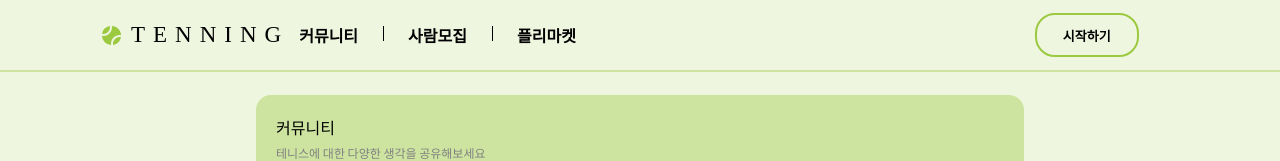
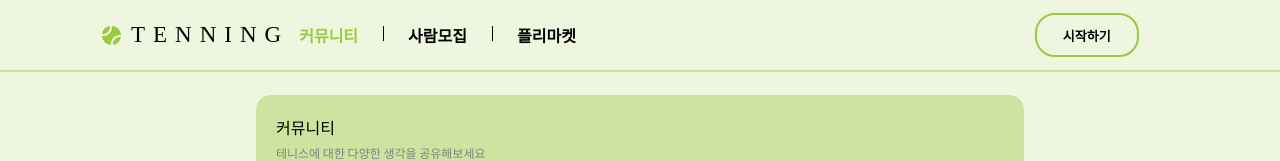
Before and after one commit to wjstjdus96/tennis-community, a React (Create React App) app: page /community in a window 1280 px wide. Shown: the top 161 px of the page. Built offline with nearby package versions, Linux system fonts and the light colour scheme; no server answers; the database is empty; a web font is replaced by a local one.

Commit message:
feat: Navbar 카테고리 탭 active css 적용

```diff
--- a/src/components/Header.tsx
+++ b/src/components/Header.tsx
@@ -1,7 +1,7 @@
 import styled from "styled-components";
 import { BiSolidTennisBall } from "react-icons/bi";
 import defaultProfile from "../assets/defaultProfile.png";
-import { Link, useNavigate } from "react-router-dom";
+import { Link, NavLink, useNavigate } from "react-router-dom";
 import { checkIsLogin } from "../utils/checkIsLogin";
 
 export default function Header() {
@@ -17,13 +17,13 @@ export default function Header() {
       </Link>
       <Menu>
         <div>
-          <Link to="/community">커뮤니티</Link>
+          <NavLinkStyle to="/community">커뮤니티</NavLinkStyle>
         </div>
         <div>
-          <Link to="/recruit">사람모집</Link>
+          <NavLinkStyle to="/recruit">사람모집</NavLinkStyle>
         </div>
         <div>
-          <Link to="/market">플리마켓</Link>
+          <NavLinkStyle to="/market">플리마켓</NavLinkStyle>
         </div>
       </Menu>
       {isLogin ? (
@@ -80,9 +80,6 @@ const Menu = styled.div`
   font-family: "Noto Sans KR", sans-serif;
   font-size: 16px;
   font-weight: 700;
-  a:hover {
-    color: ${(props) => props.theme.green[2]};
-  }
   div:nth-child(n + 2) {
     position: relative;
     margin-left: 25px;
@@ -136,3 +133,15 @@ const LoginBtn = styled.button`
     box-shadow: 0 0 40px 40px ${(props) => props.theme.green[2]} inset;
   }
 `;
+
+const NavLinkStyle = styled(NavLink)`
+  text-decoration: none;
+  color: black;
+  &:hover {
+    color: ${(props) => props.theme.green[2]};
+    cursor: pointer;
+  }
+  &.active {
+    color: ${(props) => props.theme.green[2]};
+  }
+`;
--- a/src/components/myPage/MyPageSideBar.tsx
+++ b/src/components/myPage/MyPageSideBar.tsx
@@ -58,7 +58,7 @@ const NavLinkStyle = styled(NavLink)`
     cursor: pointer;
   }
   &.active {
-    color: ${(props) => props.theme.green[3]};
+    color: ${(props) => props.theme.green[2]};
     font-weight: 700;
   }
 `;
```
